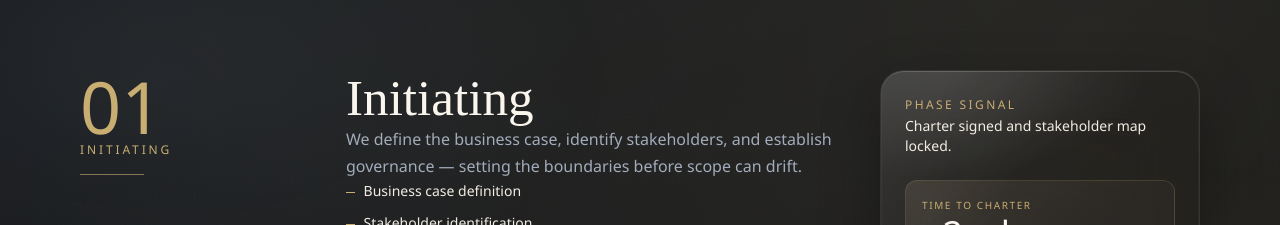
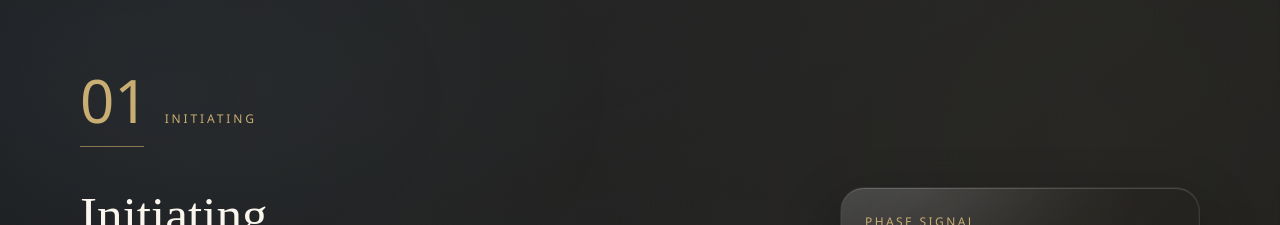
Before and after one commit to Admin-Sabbskin/Dynatrum, a React (Vite) app: page /methodology in a window 1280 px wide. Shown: the part 682-907 px from the top of the page. Built offline with nearby package versions, Linux system fonts and the light colour scheme; no server answers.

Commit message:
fix(methodology): unify per-phase layout to section-shell so headings align with rest of page

```diff
--- a/src/pages/Methodology.jsx
+++ b/src/pages/Methodology.jsx
@@ -110,28 +110,29 @@ function Methodology() {
         </div>
       </section>
 
-      {phases.map((phase, index) => (
+      {phases.map((phase) => (
         <section key={phase.name} className="aurora-band relative">
           <div className="section-shell">
             <div className="section-rule" aria-hidden="true" />
           </div>
           <div className="section-shell py-20 md:py-24">
-            <div className="grid gap-10 lg:grid-cols-[210px_1fr] lg:gap-14">
-              <div className="lg:sticky lg:top-32 lg:self-start">
-                <p className="font-heading text-7xl leading-none text-[var(--color-gold)]">
+            <FadeUp>
+              <div className="flex items-baseline gap-4">
+                <span className="font-heading text-5xl leading-none text-[var(--color-gold)] md:text-6xl">
                   {phase.number}
-                </p>
-                <p className="mt-3 text-xs uppercase tracking-[0.24em] text-[var(--color-gold)]">
+                </span>
+                <span className="text-xs uppercase tracking-[0.24em] text-[var(--color-gold)]">
                   {phase.name}
-                </p>
+                </span>
+              </div>
               <div className="mt-4 h-px w-16 bg-[var(--color-gold)]/60" />
-              </div>
+            </FadeUp>
 
-              <div className="grid gap-6 lg:grid-cols-[minmax(0,1fr)_320px]">
+            <div className="mt-10 grid gap-8 lg:grid-cols-[minmax(0,1fr)_360px] lg:gap-12">
               <FadeUp>
                 <article>
                   <h2>{phase.name}</h2>
-                    <p className="mt-7 max-w-3xl text-[var(--color-text-muted)]">{phase.description}</p>
+                  <p className="mt-6 max-w-3xl text-[var(--color-text-muted)]">{phase.description}</p>
 
                   <ul className="timeline-dash mt-8 space-y-3 text-sm">
                     {phase.activities.map((activity) => (
@@ -165,7 +166,6 @@ function Methodology() {
                   <p className="glass-soft rounded-lg px-3 py-2">Governance checkpoints active</p>
                 </div>
               </MotionDiv>
-              </div>
             </div>
           </div>
         </section>
```
Lines whose indentation alone changed are shown as unchanged.
